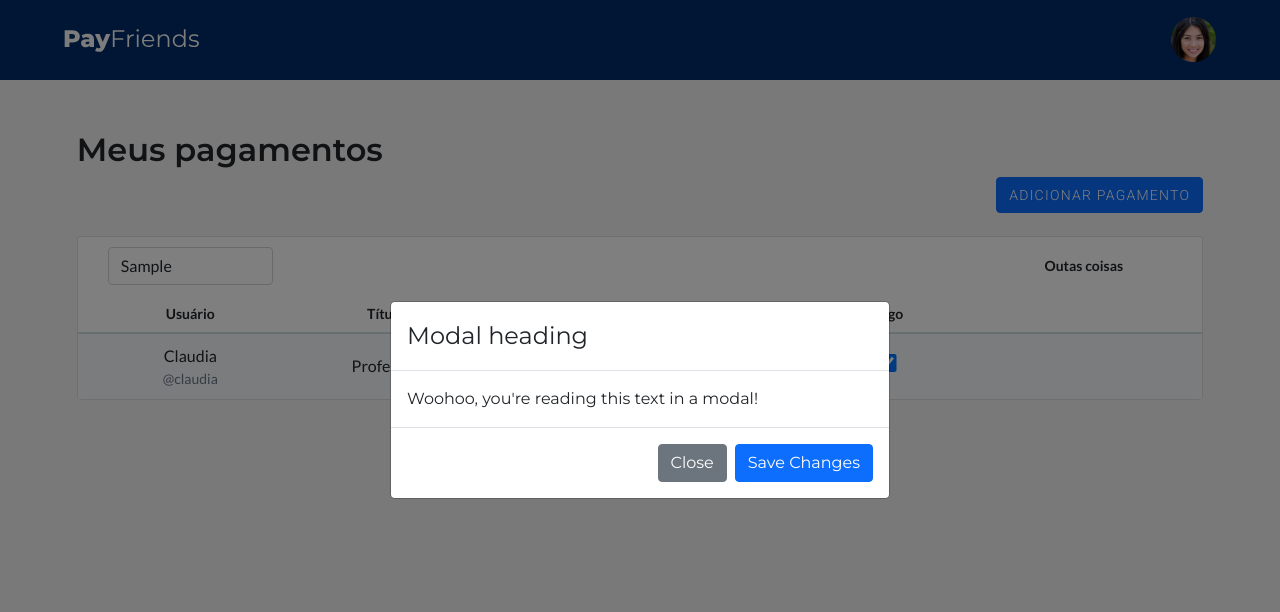
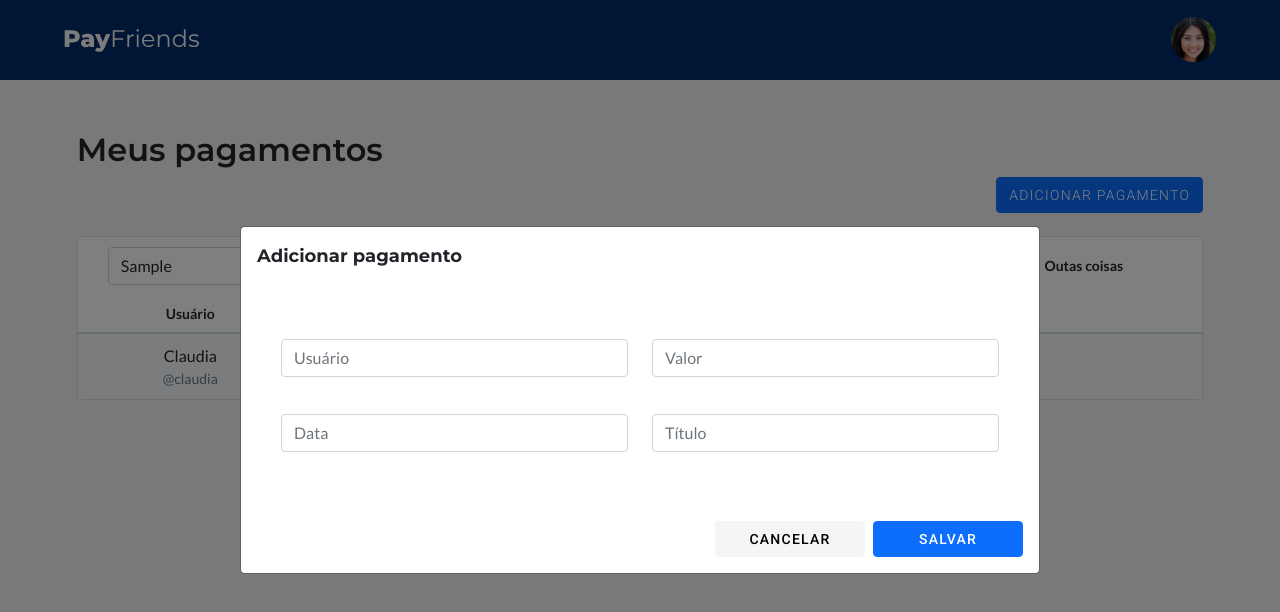
Before and after one commit to freitasdfb/picpay-front-test, a React (Create React App) app: page /pagamentos in a window 1280 px wide. Both pictures are taken after typing "Sample" into the empty fields and a click on the button "ADICIONAR PAGAMENTO". Shown: the top 612 px of the page. Built offline with nearby package versions, Linux system fonts and the light colour scheme.

Commit message:
:lipstick: Estilizando modal adicionar pagamento

```diff
--- a/src/components/modal-adicionar-pagamento/index.js
+++ b/src/components/modal-adicionar-pagamento/index.js
@@ -1,5 +1,6 @@
 import { useState, useEffect } from 'react';
-import { Modal, Button } from 'react-bootstrap'
+import { Modal, Button, Container, Row, Col } from 'react-bootstrap';
+import { AddModal, TextField, PicButton } from './styles';
 
 
 function ModalAddPag(props) {
@@ -8,25 +9,49 @@ function ModalAddPag(props) {
 
   useEffect(() => {
     setCloseModal(props.show)
-  },[props.show])
+  }, [props.show])
 
   return (
 
-    // <Modal show={props.show} onHide={props.handleClose}>
-    <Modal show={closeModal} centered >
+    <AddModal show={closeModal} centered size="lg">
       <Modal.Header>
-        <Modal.Title>Modal heading</Modal.Title>
+        <Modal.Title>Adicionar pagamento</Modal.Title>
       </Modal.Header>
-      <Modal.Body>Woohoo, you're reading this text in a modal!</Modal.Body>
+
+      <Modal.Body>
+        <div>
+          <Container>
+            <Row>
+              <Col>
+                <TextField placeholder="Usuário" required />
+              </Col>
+              <Col>
+                <TextField placeholder="Valor" required />
+              </Col>
+            </Row>
+            <Row>
+              <Col>
+                <TextField placeholder="Data" required />
+              </Col>
+              <Col>
+                <TextField placeholder="Título" required />
+              </Col>
+            </Row>
+          </Container>
+        </div>
+
+      </Modal.Body>
+
+
       <Modal.Footer>
-        <Button variant="secondary" onClick={() => { setCloseModal(false); props.handleClose()}}>
-          Close
-        </Button>
-        <Button variant="primary" onClick={() => {setCloseModal(false); props.handleClose()}}>
-          Save Changes
-        </Button>
+        <PicButton className="cancel" onClick={() => { setCloseModal(false); props.handleClose() }}>
+          Cancelar
+        </PicButton>
+        <PicButton variant="primary" onClick={() => { setCloseModal(false); props.handleClose() }}>
+          Salvar
+        </PicButton>
       </Modal.Footer>
-    </Modal>
+    </AddModal>
 
   )
 }
--- a/src/components/modal-adicionar-pagamento/styles.js
+++ b/src/components/modal-adicionar-pagamento/styles.js
@@ -0,0 +1,59 @@
+import { Modal, Form, Button } from 'react-bootstrap';
+import styled from 'styled-components';
+
+export const AddModal = styled(Modal)`
+
+  .modal-title {
+    font-size: 18px;
+    font-weight: 700;
+  }
+  .modal-header{
+    border-bottom: none;
+  }
+
+  .modal-footer {
+    border-top: none;
+  }
+
+  .modal-body{
+    input {
+      font-family: 'Lato', sans-serif;
+    }
+    .container{
+      .row{
+        margin: 5% 0px;
+      }
+    }
+  }
+
+`
+
+export const TextField = styled(Form.Control)`
+  background: none;
+
+  &:focus {
+    background: none;
+  }
+
+`
+
+export const PicButton = styled(Button)`
+  width: 150px;
+  font-family: 'Roboto', sans-serif;
+  text-transform: uppercase;
+  font-size: 14px;
+  line-height: 16px;
+  height: 36px;
+  letter-spacing: 1.25px;
+
+  &.cancel {
+    background-color: #F5F5F5;
+    color: black;
+    border: none;
+  }
+
+  &.save {
+    color: white;
+  }
+
+`
```
